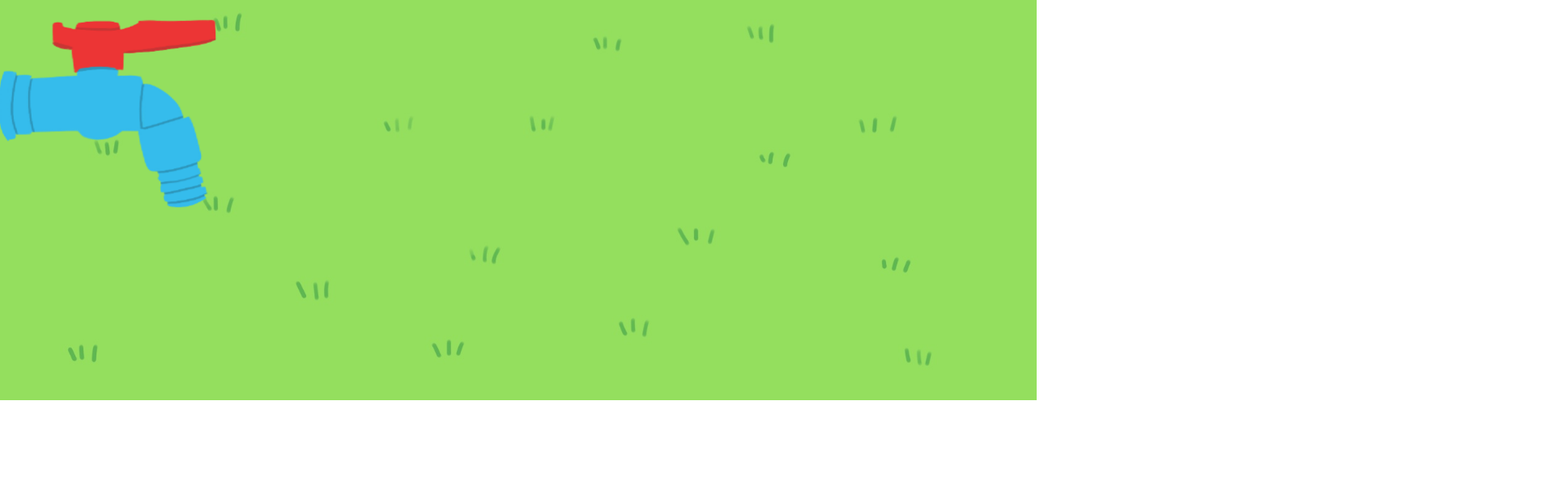
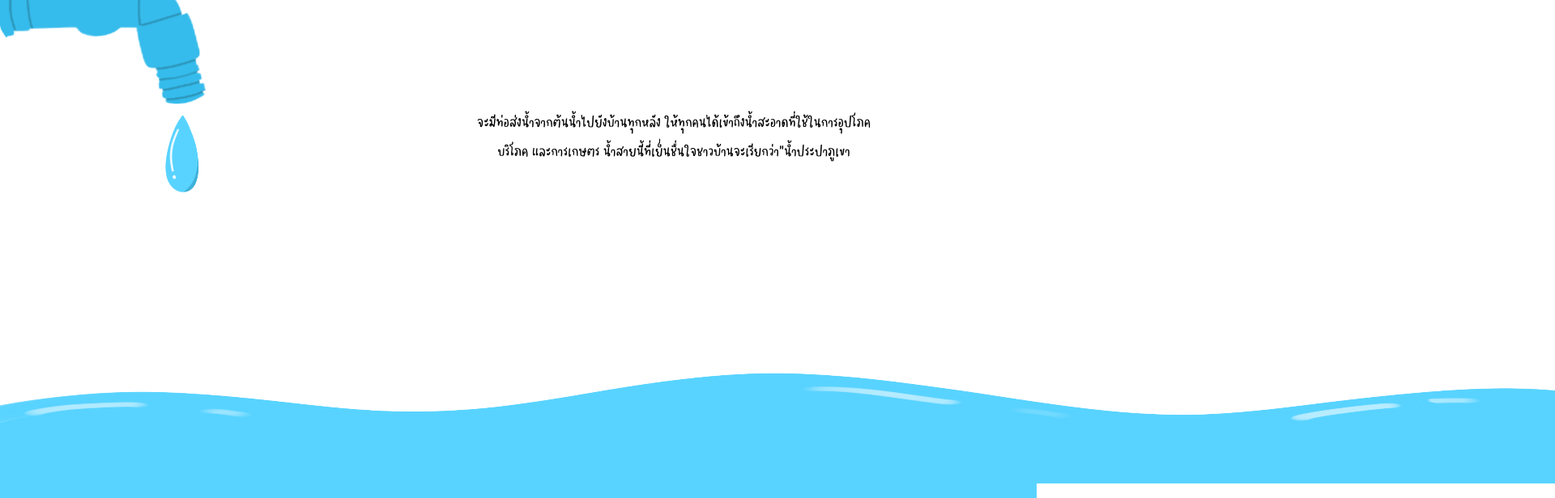
Before and after one commit to NengApichet/omkoi, a plain HTML site: page index.html in a window 1280 px wide. Shown: the part 1980-2596 px from the top of the page at 81% size, 1920 px wide, since content can reach past the window. Before the commit the page ends 2475 px from the top, so only its background shows below. Drawn offline with nearby package versions, Linux system fonts and the light colour scheme; a script that the page names is missing.

Commit message:
:arrow_up_small: update

```diff
--- a/css/style.sass
+++ b/css/style.sass
@@ -47,10 +47,8 @@ body
 
 .tomato
     @extend %image-sets
-    min-width: 10vw
     height: 10vw
     margin-left: 12%
-    opacity: 1
 
 .tat
     @extend %image-sets
@@ -60,21 +58,35 @@ body
 
 .truck
     @extend  %image-sets
-    margin-top: -10%
+    margin-top: 0
     margin-left: 100%
-    transform: rotateY(180deg)
+    transform: rotateY(180deg) scale(.7)
     height: 41vw
 
 .gognam
     @extend  %image-sets
-    margin-top: 15%
-    margin-left: -79%
+    margin-top: 5%
+    margin-left: -86%
     height: 39vw
 
-%image-m
-    position: absolute
-    width: 100%
-    display: inline-block
+.drop
+    @extend %image-sets
+    height: 10vw
+    margin-left: -17%
+    transform: scale(.5)
+    opacity: 0
+
+.water1
+    @extend %image-sets
+    margin-top: -5%
+    min-width: 200%
+    height: 400px
+
+.box
+    width: 100vw
+    height: 100vh
+    background-color: #58d3ff
+    margin-top: -1%
 
 .q-size-n
     font-size: 1.1rem
@@ -89,12 +101,12 @@ body
 
 #quote1
     top: 5%
-    width: 400px
+    width: 30%
     margin-top: 21%
 
 #quote2
     margin-top: 30%
-    width: 400px
+    width: 30%
 
 #quote3
     margin-top: -31%
@@ -103,10 +115,15 @@ body
     text-align: start
 
 #quote4
-    margin-top: -10%
+    margin-top: -12%
     margin-left: 60%
     width: 30%
     text-align: start
+
+#quote5
+    margin-top: -10%
+    margin-left: 45%
+    width: 40%
 
 .q-anime
     display: block
@@ -142,9 +159,11 @@ body
     background-repeat: no-repeat
     background-size: 100% 100%
     min-height: 100vh
+    width: 100vw
 
 #page4
-    background-image: url('../img/glass.jpg')
-    background-repeat: no-repeat
-    background-size: 100% 100%
-    min-height: 100vh
+    // background-image: url('../img/glass.jpg')
+    // background-repeat: no-repeat
+    // background-size: 100% 100%
+    // min-height: 100vh
+    // width: 100vw
--- a/index.html
+++ b/index.html
@@ -116,12 +116,12 @@
         </div>
         <script>
             $(function () {
-                var tween = TweenMax.to(".truck", 1, { ease: Linear.easeNone, x: "-350%"});
+                var tween = TweenMax.to(".truck", 1, { ease: Linear.easeNone, x: "-350%", y: "-110%" });
 
                 var scene = new ScrollMagic.Scene({
                     triggerElement: ".tomato",
-                    duration: 700,
-                    offset: 1600, //1400 base on from page 2
+                    duration: 650,
+                    offset: 1500, //1400 base on from page 2
 
                 })
                     .setPin(".truck", { pushFollowers: false })
@@ -133,10 +133,41 @@
     </section>
 
     <section id="page4" class="page">
-    <img class="gognam" src="./img/gognam.png" alt="gognam">
+        <img class="gognam" src="./img/gognam.png" alt="gognam">
+        <img class="drop" src="./img/drop.png" alt="drop">
+        <div id="quote5" class="q-set q-size-n qoute">
+            จะมีท่อส่งน้ำจากต้นน้ำไปยังบ้านทุกหลัง ให้ทุกคนได้เข้าถึงน้ำสะอาดที่ใช้ในการอุปโภค บริโภค และการเกษตร
+            น้ำสายนี้ที่เย็นชื่นใจชาวบ้านจะเรียกว่า”น้ำประปาภูเขา
+        </div>
+        <script>
+            $(function () {
+                var tween = TweenMax.to(".drop", 1, { scale: 1, opacity: 1 });
+
+                var scene = new ScrollMagic.Scene({
+                    triggerElement: ".gognam",
+                    duration: 450,
+                    offset: 300,
+
+                })
+                    .setPin(".drop", { pushFollowers: false })
+                    .setTween(tween)
+                    .on('leave', () => {
+                        $('.drop').hide();
+                        $('.drop').css('zIndex', '-99');
+                    })
+                    .on('enter', () => {
+                        $('.drop').show();
+                    })
+                    .addIndicators({ name: "gognam" })
+                    .addTo(controller);
+            });
+        </script>
     </section>
 
-
+    <section id="page5" class="page">
+        <img class="water1" src="./img/water1.png" alt="water1">
+        <div class="box"></div>
+    </section>
 
     <script src="./js/script.js"></script>
 
```
Also changed, not shown: css/style.css, 1 other file.
